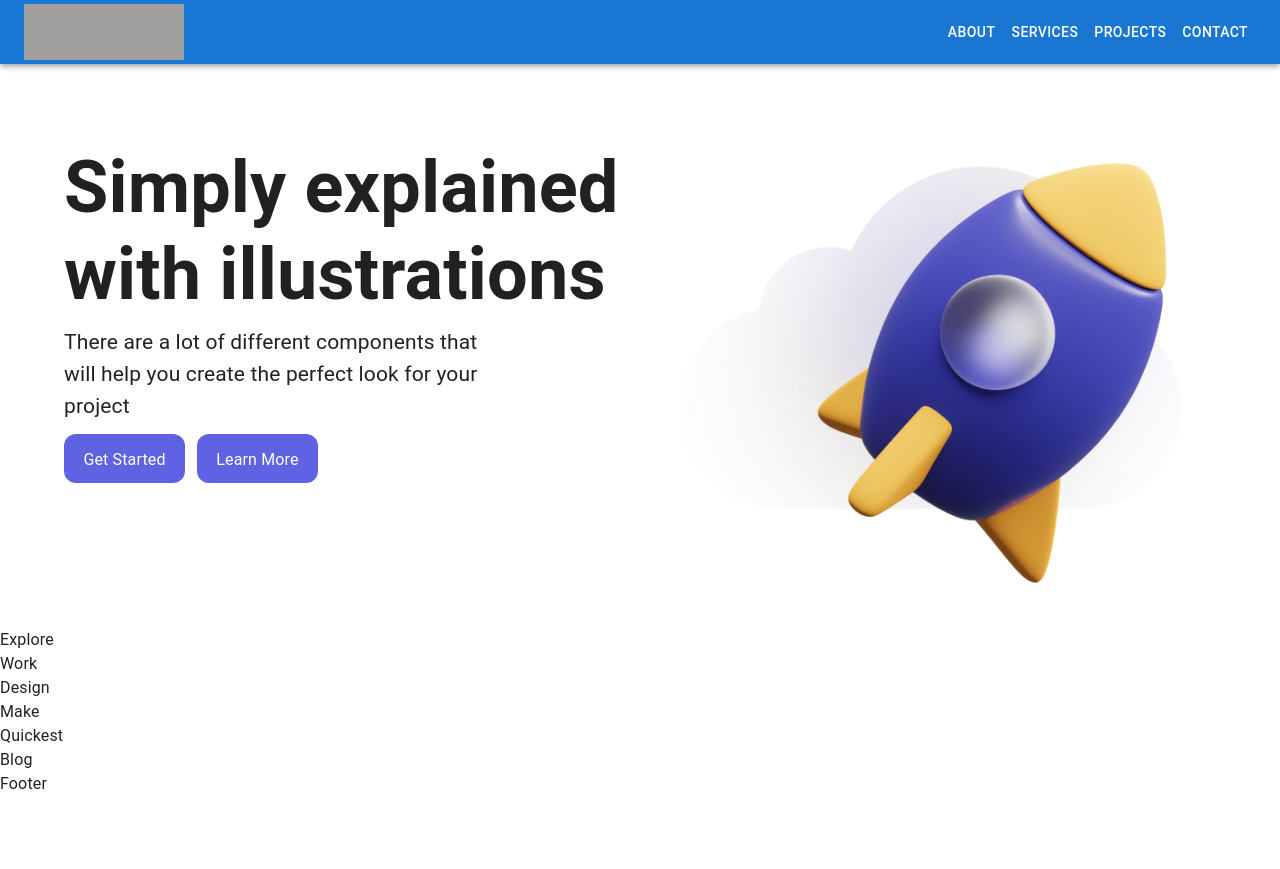
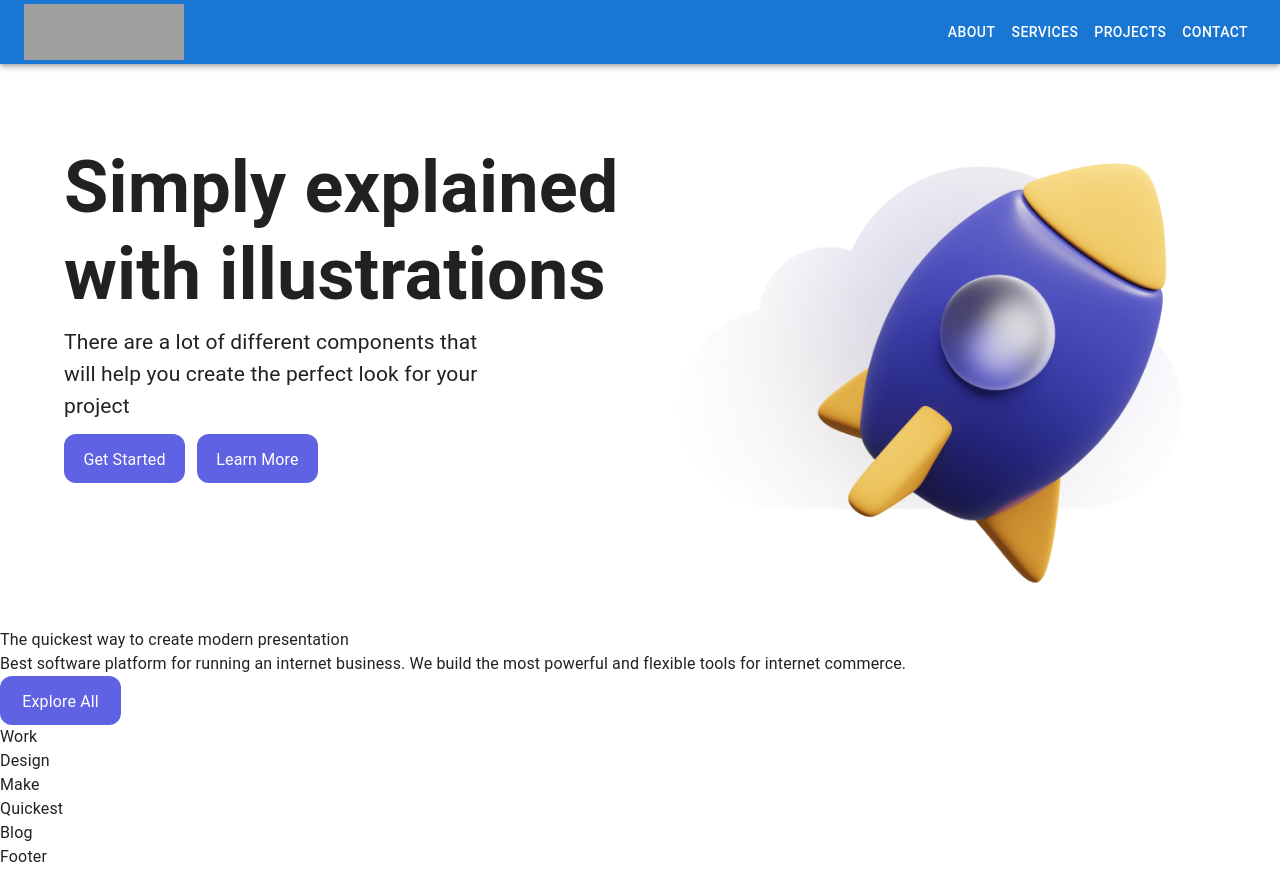
Before and after one commit to sbsakib8/degikproject, a React (Vite) app in the folder vite-project/: page / in a window 1280 px wide. Before the commit the page ends 800 px from the top, so only its background shows below. Built offline with nearby package versions, Linux system fonts and the light colour scheme; grey boxes are pictures that could not be loaded.

Commit message:
data file add

```diff
--- /dev/null
+++ b/vite-project/src/data/exploredate/Explore.js
@@ -0,0 +1,30 @@
+let explores = [
+    {
+        id: 1,
+        ing: '/floppy 1.png',
+        title: 'Managment',
+        preragraph: "Software platform for running your new internet business",
+    },
+     {
+        id: 2,
+        ing: '/floppy 2.png',
+        title: 'Marketing',
+        preragraph: "Automate your marketing campaigns with our AI-powered tools",
+    },
+
+    {
+        id: 3,
+        ing: '/floppy 3.png',
+        title: 'Finance',
+        preragraph: "Streamline your finances with our comprehensive finance platform",
+    },
+    {
+        id: 4,
+        ing: '/floppy 4.png',
+        title: 'Design',
+        preragraph: "Design your website, app, or any other digital product with our intuitive design tools",
+    },
+
+
+
+]
--- a/vite-project/src/explore/Explore.jsx
+++ b/vite-project/src/explore/Explore.jsx
@@ -1,8 +1,28 @@
 import React from 'react'
+import Button from '../compronent/button/Button'
 
 function Explore() {
   return (
-    <div>Explore</div>
+    <>
+  {/* main div */}
+       <div>
+        {/* left sight */}
+        <div>
+
+        </div>
+
+        {/* right sight */}
+         <div>
+          <h2>The quickest way to create modern presentation</h2>
+          <p>Best software platform for running an internet business. We build the most powerful and flexible tools for internet commerce.</p>
+           <Button btn='Explore All'/>
+         </div>
+
+
+       </div>
+
+
+    </>
   )
 }
 
--- a/vite-project/src/quickest/Quickest.jsx
+++ b/vite-project/src/quickest/Quickest.jsx
@@ -2,7 +2,8 @@ import React from 'react'
 
 function Quickest() {
   return (
-    <div>Quickest</div>
+    <div>Quickest
+    </div>
   )
 }
 
```
